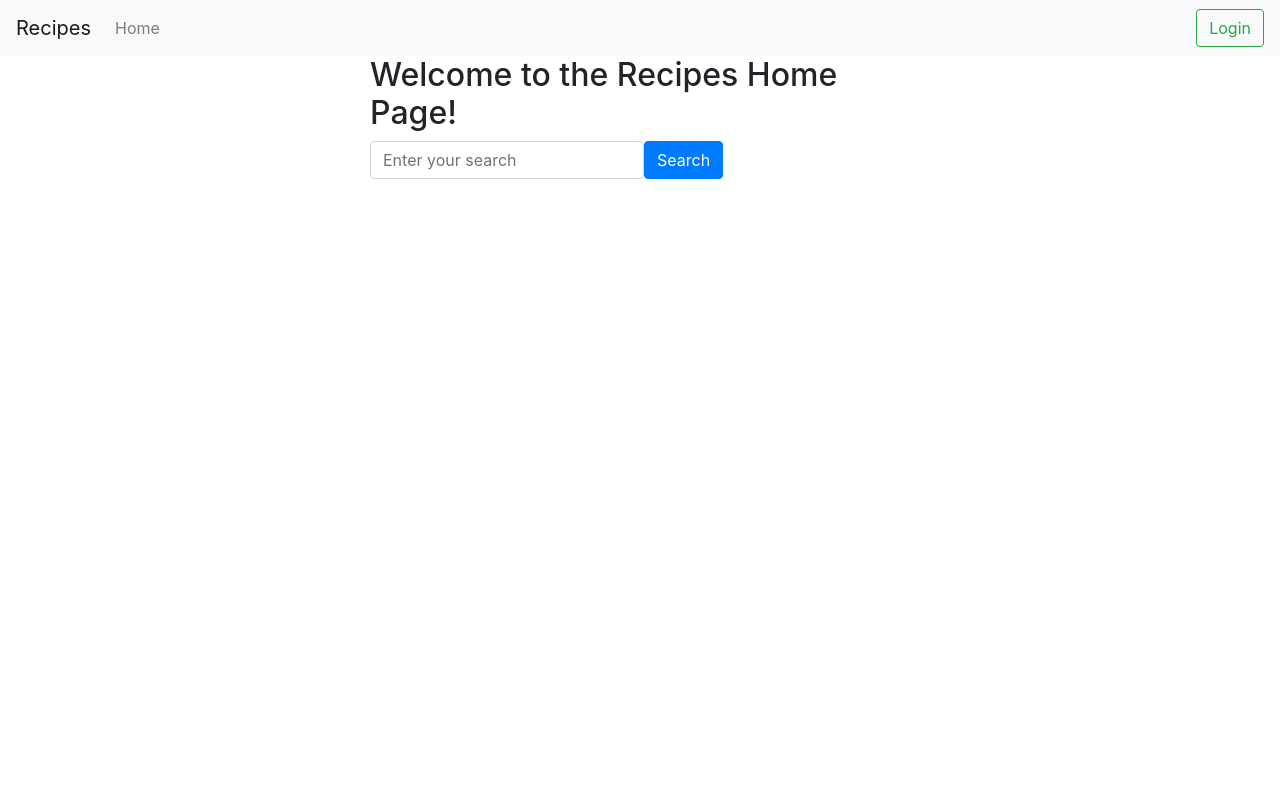
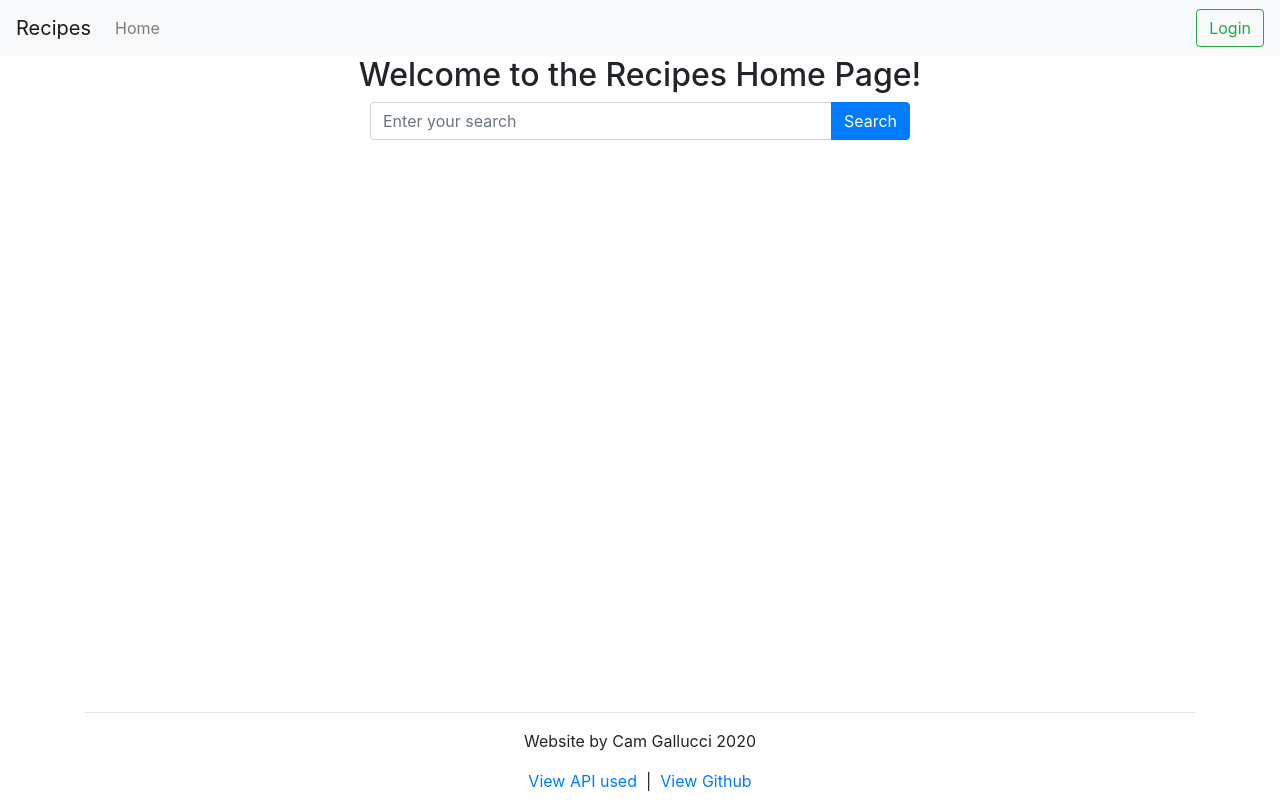
Before and after one commit to cgallucci99/NodeProject, a React (Create React App) app in the folder client/recipes/: page / in a window 1280 px wide. Built offline with nearby package versions, Linux system fonts and the light colour scheme; no server answers.

Commit message:
added footer, changed look of various pages

```diff
--- a/client/recipes/src/App.js
+++ b/client/recipes/src/App.js
@@ -10,6 +10,7 @@ import LoginPage from './pages/LoginPage';
 import ProfilePage from './pages/ProfilePage';
 import NavBar from './components/NavBar';
 import LogoutPage from './pages/LogoutPage';
+import Footer from './components/Footer';
 
 function App() {
   const [userId, setUserId] = useState('');
@@ -56,6 +57,7 @@ function App() {
           <LogoutPage setAuthenticated={setAuthenticated} />
         )} />
       </Switch>
+      <Footer />
     </Router>
   );
 }
--- /dev/null
+++ b/client/recipes/src/components/Footer.js
@@ -0,0 +1,15 @@
+import React from 'react';
+
+const Footer = () => {
+    return (
+        <div className="container mt-3 text-center mb-3">
+        <hr/>
+            <p>Website by Cam Gallucci 2020</p>
+            <a href='http://spoonacular.com'>View API used</a>
+            <span>&nbsp;&nbsp;|&nbsp;&nbsp;</span>
+            <a href='http://github.com/cgallucci99/NodeProject'>View Github</a>
+        </div>
+    )
+}
+
+export default Footer;
--- a/client/recipes/src/pages/HomePage.js
+++ b/client/recipes/src/pages/HomePage.js
@@ -2,16 +2,20 @@ import React, { useState } from 'react';
 
 const HomePage = () => {
     const [searchText, setSearchText] = useState('');
-//<Link className="btn btn-primary" to={'/search?' + searchText} >Search</Link>
+    //<Link className="btn btn-primary" to={'/search?' + searchText} >Search</Link>
     return (
-        <div className="container">
+        <div className="container text-center" style={{ height: "80vh" }}>
+            <h2 >Welcome to the Recipes Home Page!</h2>
             <div className="row">
                 <div className="col-3"></div>
                 <div className="col-6">
-                    <h2>Welcome to the Recipes Home Page!</h2>
-                    <form className="form-inline" action="/search" method='GET'>
-                        <input value={searchText} name='search' onChange={(event) => setSearchText(event.target.value)} type="text" className="form-control" placeholder="Enter your search"></input>
-                        <button className='btn btn-primary' type='submit' >Search</button>
+                    <form className="" action="/search" method='GET'>
+                        <div className="input-group mx-auto">
+                            <input value={searchText} name='search' onChange={(event) => setSearchText(event.target.value)} type="text" className="form-control" placeholder="Enter your search"></input>
+                            <div className="input-group-append">
+                                <button className='btn btn-primary' type='submit' >Search</button>
+                            </div>
+                        </div>
                     </form>
                 </div>
                 <div className="col-3"></div>
--- a/client/recipes/src/pages/ProfilePage.js
+++ b/client/recipes/src/pages/ProfilePage.js
@@ -38,9 +38,13 @@ const ProfilePage = ({ user, authenticated }) => {
             {!authenticated ? (
                 <h1>Welcome, please login to view profile</h1>
             ) : (
-                    <h1>Welcome, {user.name.givenName}</h1>
+                    <>
+                        <h1>Welcome, {user.name.givenName}</h1>
+                        {clicked ? (<span></span>) : (
+                            <button className='btn btn-primary' onClick={getRecipes}>View Saved Recipes</button>
+                        )}
+                    </>
                 )}
-            <button className='btn btn-primary' onClick={getRecipes}>View Saved Recipes</button>
             {clicked ? (
                 <ul id='recipe-list' className="list-group mt-3">
                     {error ? (<p>there was an error</p>)
@@ -56,7 +60,7 @@ const ProfilePage = ({ user, authenticated }) => {
                                             <p className="">
                                                 Ready in {recipe.readyInMinutes} minutes. Serves {recipe.servings}
                                             </p>
-                                            <p dangerouslySetInnerHTML={{__html: recipe.summary}}>
+                                            <p dangerouslySetInnerHTML={{ __html: recipe.summary }}>
 
                                             </p>
                                             <a className="" href={recipe.sourceUrl}>View Recipe</a>
--- a/client/recipes/src/pages/SearchPage.js
+++ b/client/recipes/src/pages/SearchPage.js
@@ -7,11 +7,12 @@ const SearchPage = ({ user, authenticated, setUserRecipes }) => {
     const [searchResults, setSearchResults] = useState({ "results": [] });
     const [error, setError] = useState(false);
     const [loading, setLoading] = useState(false);
+    const [offset, setOffset] = useState(0);
     const query = queryString.parse(useLocation().search).search;
     const searchFunc = (searchText) => {
         setError(false);
         setLoading(true);
-        fetch(`https://api.spoonacular.com/recipes/search?query=${searchText}&number=5&apiKey=b4eb8132e6de41dbae752d1fd776be77`)
+        fetch(`https://api.spoonacular.com/recipes/search?query=${searchText}&number=5&offset=${offset}&apiKey=b4eb8132e6de41dbae752d1fd776be77`)
             .then(results => results.json())
             .then(body => {
                 if (body.code === 402) {
@@ -23,16 +24,17 @@ const SearchPage = ({ user, authenticated, setUserRecipes }) => {
                 setError(true);
             })
         setLoading(false);
+        setOffset(offset + 5);
     }
     useEffect(() => {
         searchFunc(query);
     }, [query])
     return (
-        <div className="container">
+        <div className="container clearfix">
             <h2>Results: </h2>
             {loading ? (<p>Loading . . .</p>) :
                 (<>{error ? (<p>there was and error</p>) :
-
+                    (<>
                         <ul className="list-group">
                             {
                                 searchResults.results.map((res, key) => (
@@ -54,6 +56,8 @@ const SearchPage = ({ user, authenticated, setUserRecipes }) => {
                                 ))
                             }
                         </ul>
+                        <button className="btn btn-primary float-right mt-2 mr-4" onClick={() => searchFunc(query)} >See More Results</button>
+                    </>)
                 }</>)}
         </div>
     );
```
Lines whose indentation alone changed are shown as unchanged.
